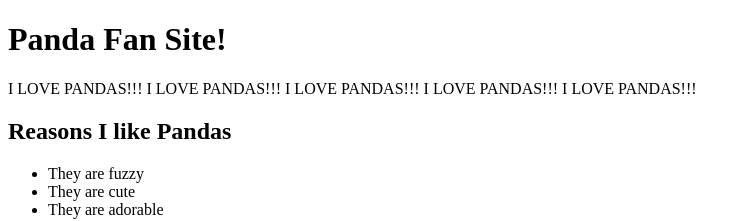
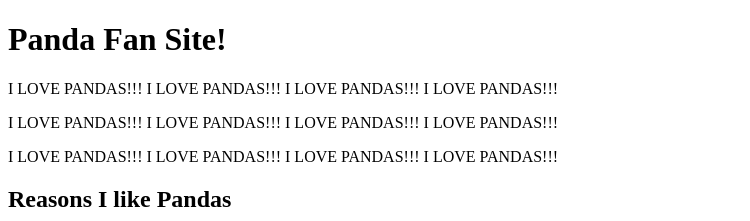
Before and after one commit to shawn220a/My-First-Website, a plain HTML site: page index.html in a window 1280 px wide. Shown: the top 221 px of the page, without its empty margins (0-750 px from the left). Drawn offline with Linux system fonts and the light colour scheme.

Commit message:
Adding more lines of I Love Pandas.

```diff
--- a/index.html
+++ b/index.html
@@ -10,8 +10,13 @@
     <h1>Panda Fan Site!</h1>
 
     <p>
-      I LOVE PANDAS!!! I LOVE PANDAS!!! I LOVE PANDAS!!! I LOVE PANDAS!!! I LOVE
-      PANDAS!!!
+      I LOVE PANDAS!!! I LOVE PANDAS!!! I LOVE PANDAS!!! I LOVE PANDAS!!!
+    </p>
+    <p>
+      I LOVE PANDAS!!! I LOVE PANDAS!!! I LOVE PANDAS!!! I LOVE PANDAS!!!
+    </p>
+    <p>
+      I LOVE PANDAS!!! I LOVE PANDAS!!! I LOVE PANDAS!!! I LOVE PANDAS!!!
     </p>
 
     <h2>Reasons I like Pandas</h2>
```
